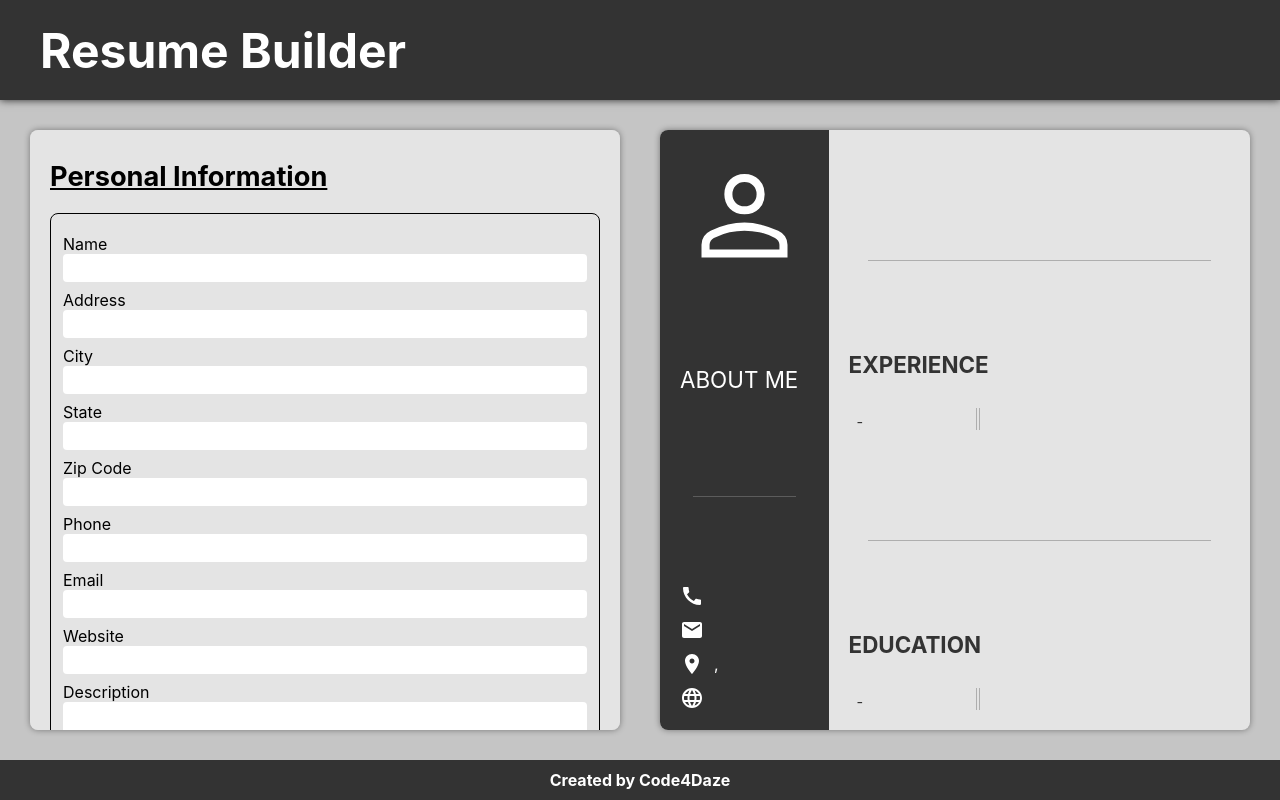
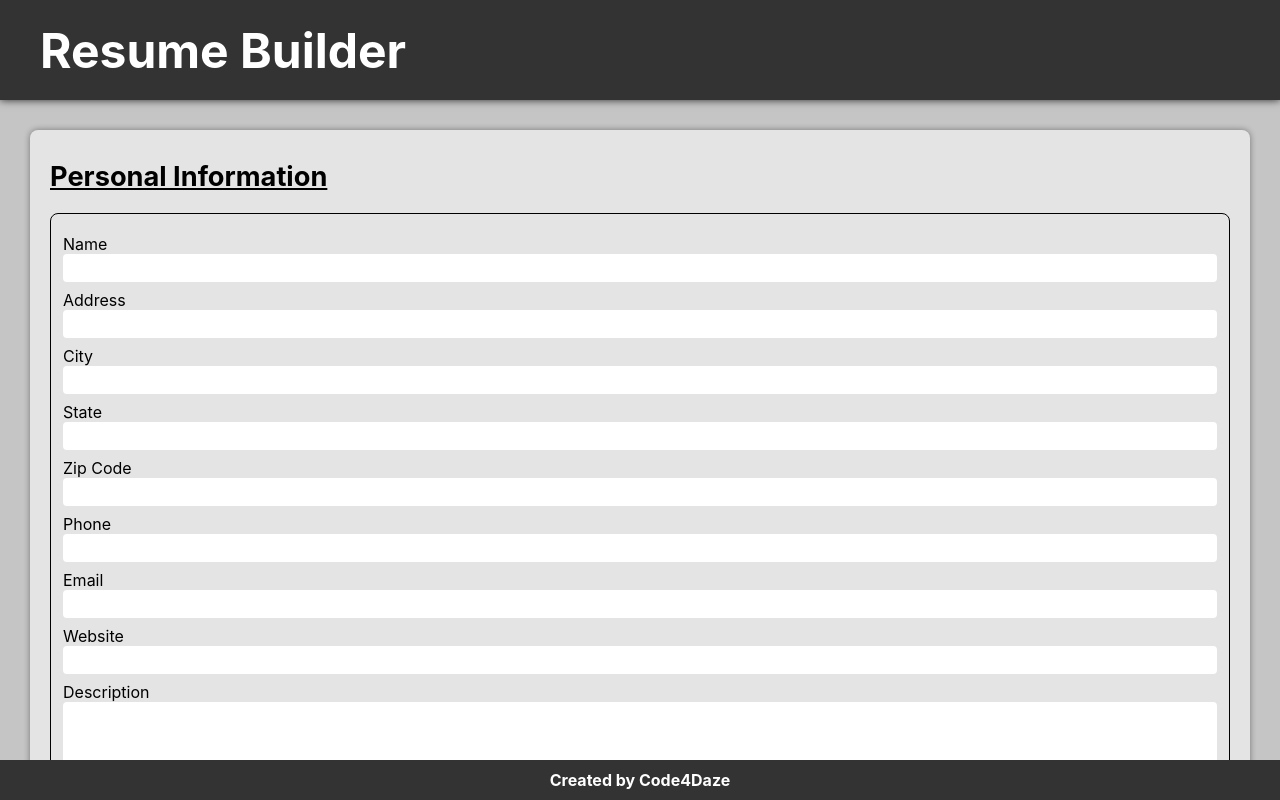
Before and after one commit to Daze-bot/cv-project, a React (Create React App) app: page / in a window 1280 px wide. Built offline with nearby package versions, Linux system fonts and the light colour scheme.

Commit message:
Adjust media query window css

```diff
--- a/src/styles/style.css
+++ b/src/styles/style.css
@@ -265,7 +265,8 @@
   filter: brightness(0) saturate(100%) invert(100%) sepia(0%) saturate(7454%) hue-rotate(268deg) brightness(118%) contrast(101%);
 }
 
-.sidebarWebsite a {
+.sidebarWebsite a,
+.infoDescription {
   word-wrap: break-word;
   overflow-wrap: anywhere;
 }
@@ -419,7 +420,7 @@
   filter: brightness(.8);
 }
 
-@media only screen and (max-width: 1200px) {
+@media only screen and (max-width: 1500px) {
   main {
     display: flex;
     flex-direction: column;
@@ -431,4 +432,9 @@
     overflow-x: visible;
     overflow-y: visible;
   }
+
+  .CVDisplay {
+    max-width: 1000px;
+    margin: 0 auto;
+  }
 }
```
Also changed, not shown: 1 other file (tests, documents, lock files or other folders).
